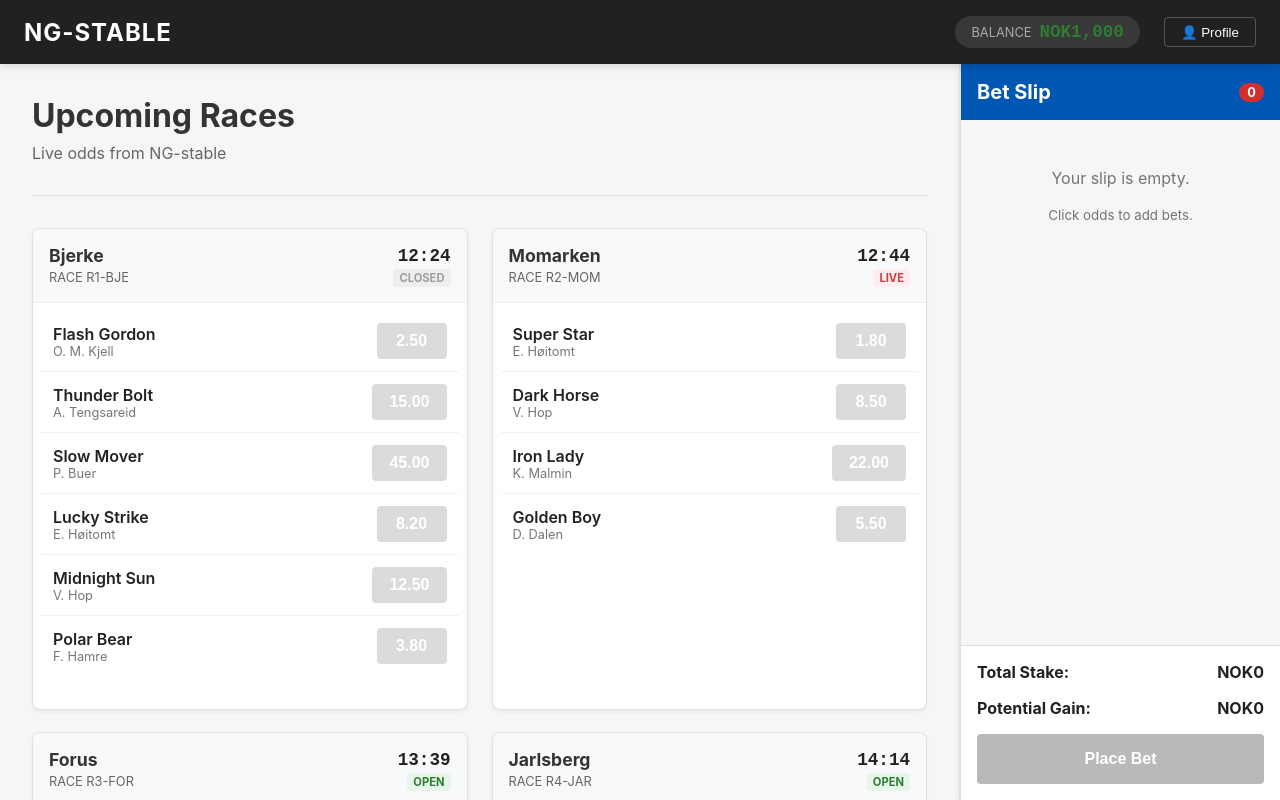
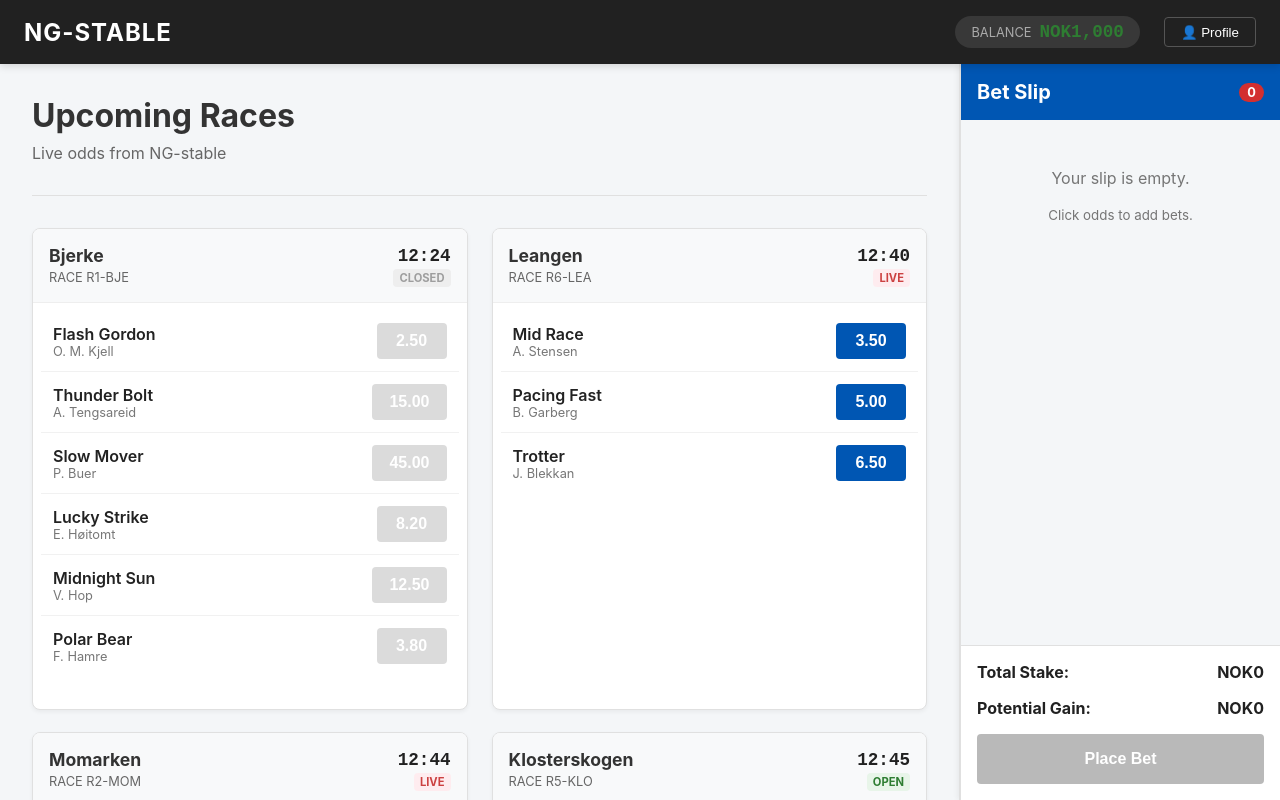
Before and after one commit to MagicDocJr/ng-stable, an Angular app: page / in a window 1280 px wide. Built offline with nearby package versions, Linux system fonts and the light colour scheme.

Commit message:
Sort races by start time and user profile visual improvements

```diff
--- a/src/app/features/racing/components/race-card.component.html
+++ b/src/app/features/racing/components/race-card.component.html
@@ -33,7 +33,7 @@
           class="btn-odds"
           [class.is-selected]="bettingService.hasBet(race().id, horse.id)"
           (click)="onOddsClick(horse)"
-          [disabled]="race().status !== 'open'"
+          [disabled]="race().status === 'closed'"
           [attr.aria-label]="'Bet on ' + horse.name + ' at odds ' + horse.odds"
         >
           <span class="odds-val">{{ horse.odds | number: '1.2-2' }}</span>
--- a/src/app/features/racing/services/mock-races.ts
+++ b/src/app/features/racing/services/mock-races.ts
@@ -84,7 +84,7 @@ export const MOCK_RACES: Race[] = [
   {
     id: 'R6-LEA',
     trackName: 'Leangen',
-    startTime: fromNow(-2),
+    startTime: fromNow(-4),
     status: 'open',
     horses: [
       { id: 601, name: 'Mid Race', driver: 'A. Stensen', odds: 3.5 },
--- a/src/app/features/racing/services/race-engine.service.ts
+++ b/src/app/features/racing/services/race-engine.service.ts
@@ -13,7 +13,9 @@ export class RaceEngineService {
 
   constructor() {
     effect(() => {
-      const races = this.racingService.races();
+      const races = this.racingService
+        .races()
+        .sort((a, b) => new Date(a.startTime).getTime() - new Date(b.startTime).getTime());
       for (const race of races) {
         if (race.status === 'closed' && !this.resolvedRaces.has(race.id)) {
           this.simulateRace(race);
@@ -40,7 +42,6 @@ export class RaceEngineService {
         break;
       }
     }
-    const winningHorse = race.horses.find((h: any) => h.id === winningHorseId);
 
     this.userService.resolveBets(race.id, winningHorseId);
   }
--- a/src/app/features/user/components/profile-modal.component.css
+++ b/src/app/features/user/components/profile-modal.component.css
@@ -92,6 +92,16 @@
   color: #f57f17;
   border: 1px solid #ffe082;
 }
+.status-badge.won {
+  background: #0ca107;
+  color: #ffffff;
+  border: 1px solid #14b12e;
+}
+.status-badge.lost {
+  background: #6d1b1b;
+  color: #fd1d1d;
+  border: 1px solid #ffe082;
+}
 .history-item__mid {
   display: flex;
   justify-content: space-between;
--- a/src/app/features/user/components/profile-modal.component.html
+++ b/src/app/features/user/components/profile-modal.component.html
@@ -16,7 +16,13 @@
             <article class="history-item">
               <div class="history-item__top">
                 <span class="horse-name">{{ bet.horseName }}</span>
-                <span class="status-badge pending">{{ bet.status | uppercase }}</span>
+                @if (bet.status === 'pending') {
+                  <span class="status-badge pending">{{ bet.status | uppercase }}</span>
+                } @else if (bet.status === 'won') {
+                  <span class="status-badge won">{{ bet.status | uppercase }}</span>
+                } @else if (bet.status === 'lost') {
+                  <span class="status-badge lost">{{ bet.status | uppercase }}</span>
+                }
               </div>
 
               <div class="history-item__mid">
@@ -25,12 +31,12 @@
               </div>
 
               <div class="history-item__bottom">
-                <span
-                  >Stake:
+                <span>
+                  Stake:
                   <strong>{{ bet.stake | currency: 'NOK' : 'symbol' : '1.0-0' }}</strong></span
                 >
-                <span
-                  >To Win:
+                <span>
+                  To Win:
                   <strong class="potential-win">{{
                     bet.stake * bet.oddAtMomentOfBet | currency: 'NOK' : 'symbol' : '1.0-0'
                   }}</strong></span
```
